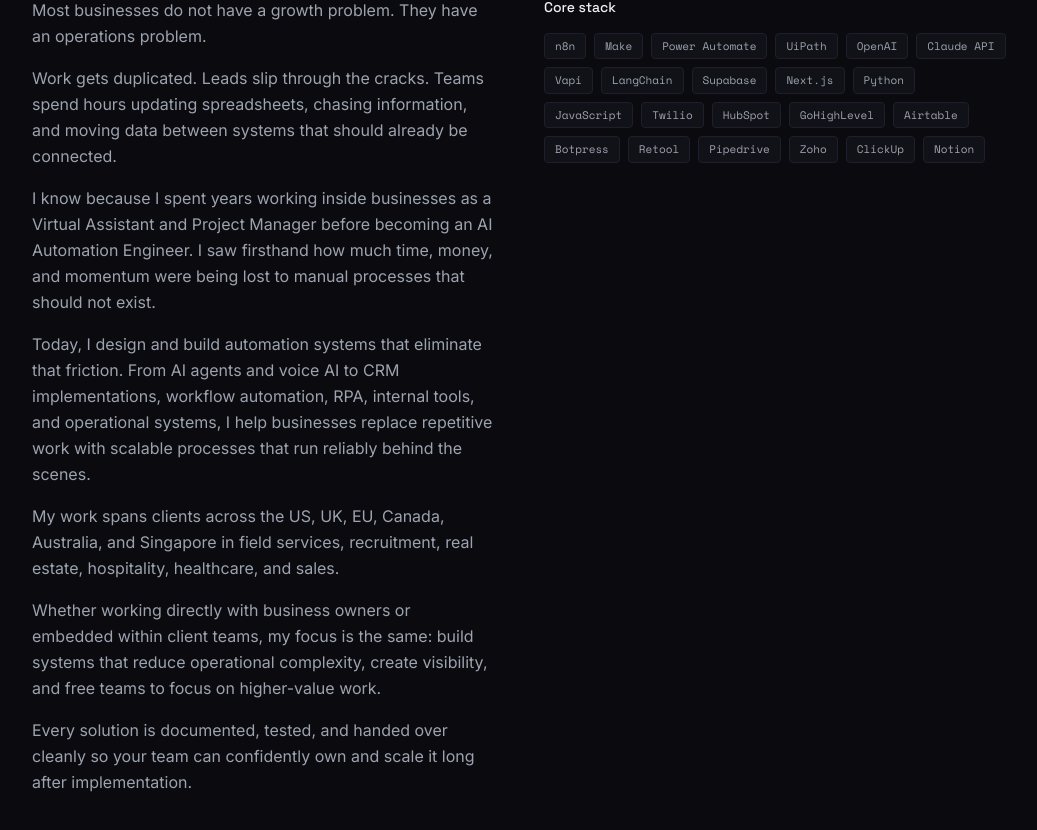
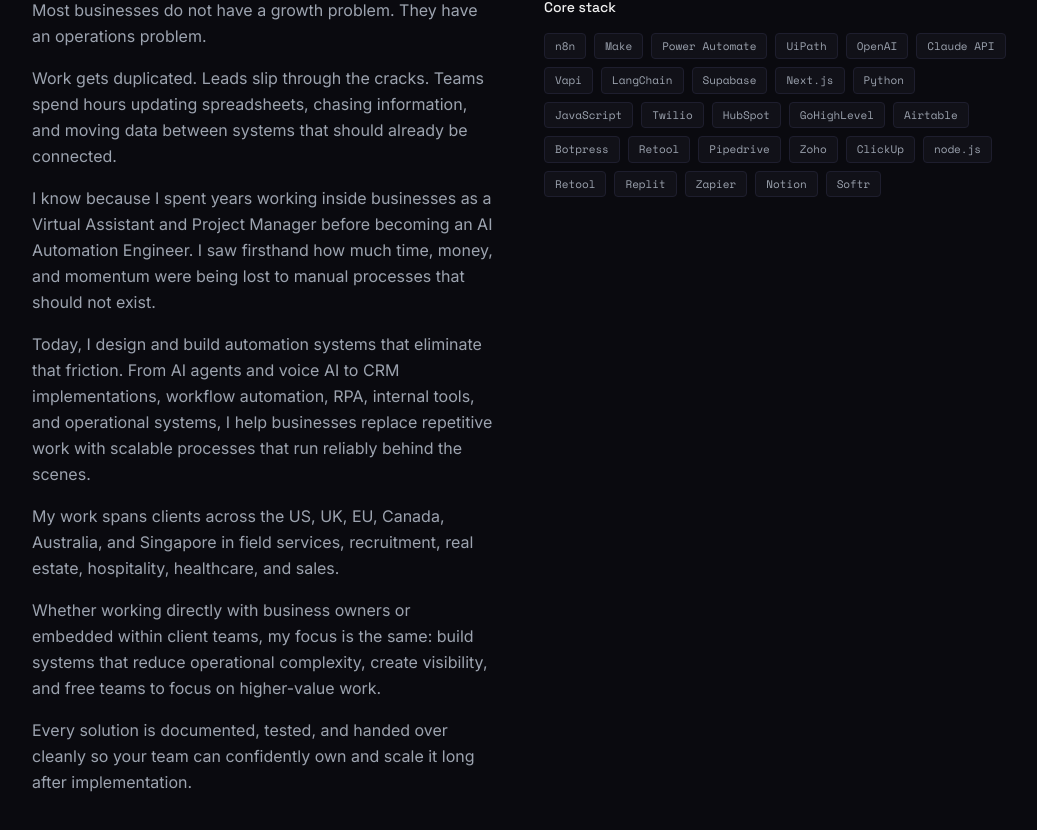
Before and after one commit to Sonwa127/portfolio, a Next.js app: page / in a window 1280 px wide. Shown: the part 1013-1843 px from the top of the page, without its empty margins (120-1157 px from the left). Built offline with nearby package versions, Linux system fonts and the light colour scheme.

Commit message:
update contact, services, navbar, load more projects, image lightbox

```diff
--- a/src/components/sections/About.tsx
+++ b/src/components/sections/About.tsx
@@ -2,7 +2,7 @@
   "n8n", "Make", "Power Automate", "UiPath", "OpenAI", "Claude API",
   "Vapi", "LangChain", "Supabase", "Next.js", "Python", "JavaScript",
   "Twilio", "HubSpot", "GoHighLevel", "Airtable", "Botpress", "Retool",
-  "Pipedrive", "Zoho", "ClickUp", "Notion",
+  "Pipedrive", "Zoho", "ClickUp", "node.js", "Retool", "Replit", "Zapier", "Notion", "Softr",
 ];
 
 export default function About() {
```
